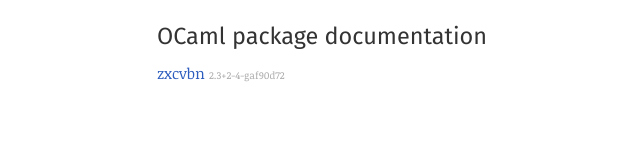
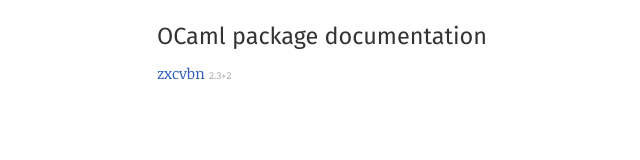
Before and after one commit to cryptosense/ocaml-zxcvbn, a plain HTML site: page doc/index.html in a window 1280 px wide. Shown: the full height of the page, 130-770 px from the left. Drawn offline with Linux system fonts and the light colour scheme.

Commit message:
Update zxcvbn doc to 2.3+2.

```diff
--- a/doc/index.html
+++ b/doc/index.html
@@ -11,7 +11,7 @@
       <div class="by-name">
       <h2>OCaml package documentation</h2>
       <ol>
-      <li><a href="zxcvbn/index.html">zxcvbn</a> <span class="version">2.3+2-4-gaf90d72</span></li>
+      <li><a href="zxcvbn/index.html">zxcvbn</a> <span class="version">2.3+2</span></li>
       </ol>
       </div>
     </main>
```
